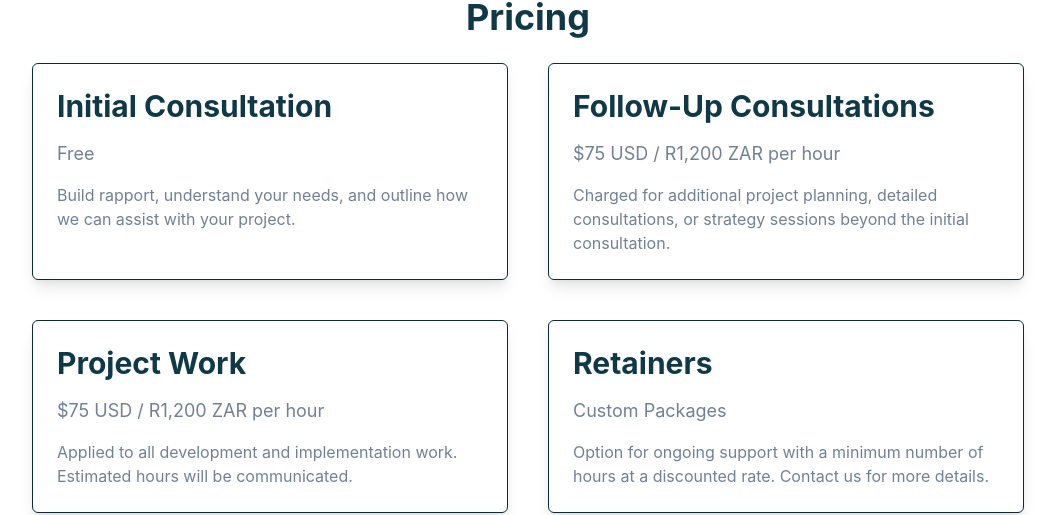
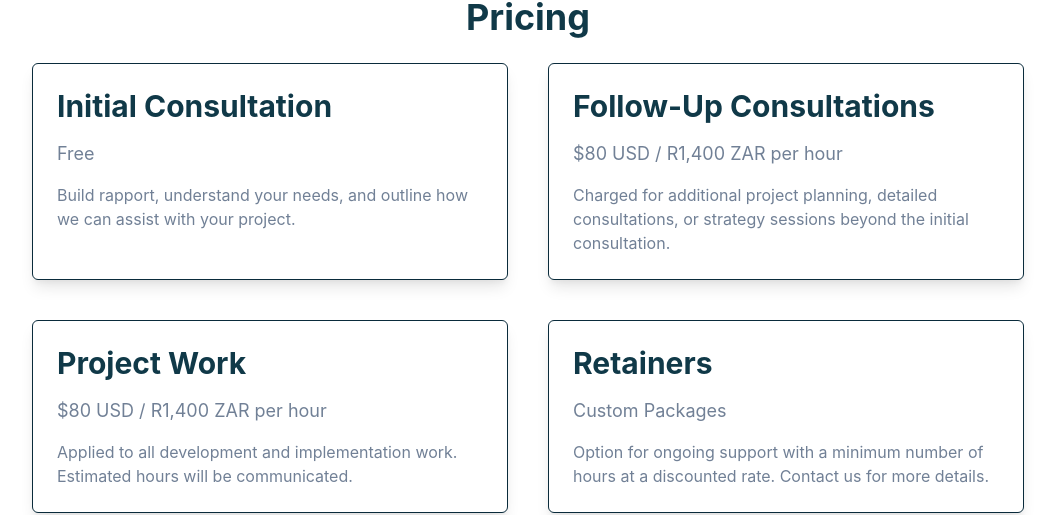
Before and after one commit to wernerbrynard/web-artisan, a Next.js app: page / in a window 1280 px wide. Shown: the part 1547-2062 px from the top of the page, without its empty margins (112-1167 px from the left). Built offline with nearby package versions, Linux system fonts and the light colour scheme; no server answers.

Commit message:
Updated pricing

```diff
--- a/src/components/Pricing.js
+++ b/src/components/Pricing.js
@@ -49,7 +49,7 @@ export default function Pricing() {
               Follow-Up Consultations
             </Heading>
             <Text color={'var(--text-light-color)'} fontSize={'lg'}>
-              $75 USD / R1,200 ZAR per hour
+              $80 USD / R1,400 ZAR per hour
             </Text>
             <Text color={'var(--text-light-color)'} fontSize={'md'}>
               Charged for additional project planning, detailed consultations, or strategy sessions beyond the initial consultation.
@@ -68,7 +68,7 @@ export default function Pricing() {
               Project Work
             </Heading>
             <Text color={'var(--text-light-color)'} fontSize={'lg'}>
-              $75 USD / R1,200 ZAR per hour
+              $80 USD / R1,400 ZAR per hour
             </Text>
             <Text color={'var(--text-light-color)'} fontSize={'md'}>
               Applied to all development and implementation work. Estimated hours will be communicated.
```
Also changed, not shown: 1 other file (tests, documents, lock files or other folders).
